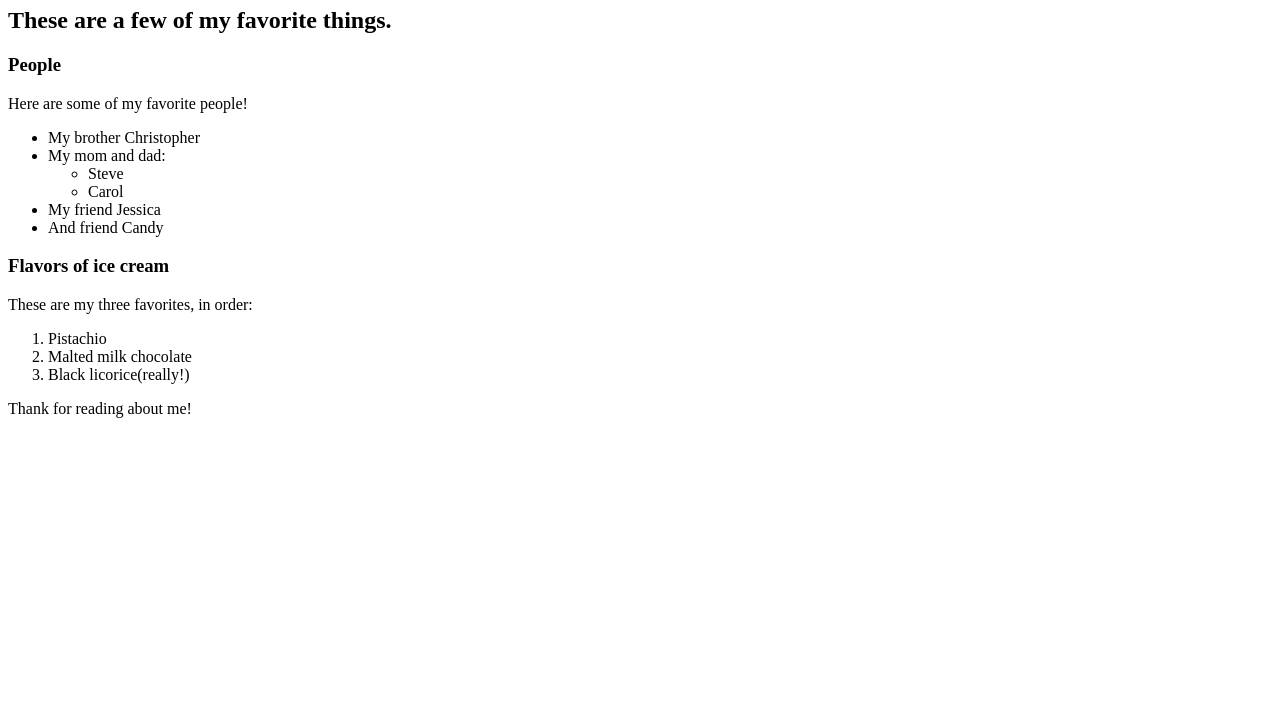
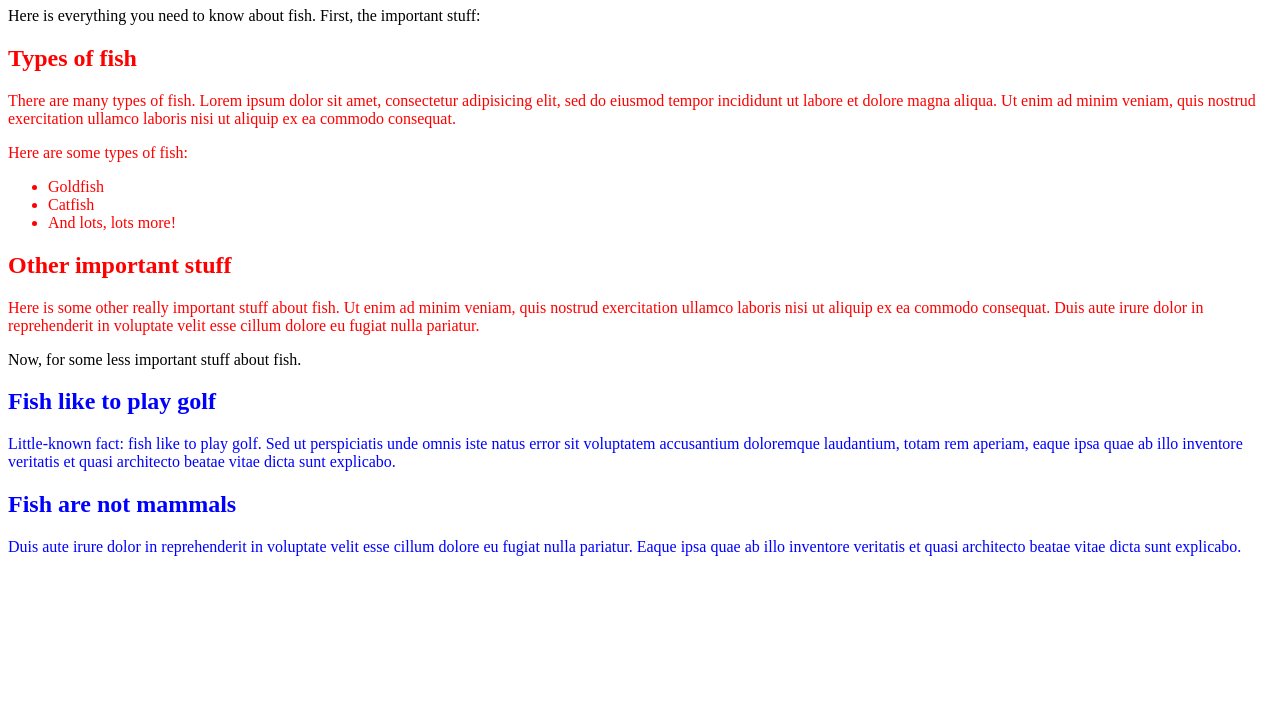
Before and after one commit to kit43/test, a plain HTML site: page fish.html in a window 1280 px wide. Shown: the part 73-800 px from the top of the page. Drawn offline with Linux system fonts and the light colour scheme.

Commit message:
mise a jour 2

```diff
--- a/css/styles.css
+++ b/css/styles.css
@@ -8,3 +8,11 @@ p.author{
 	font-style: italic;
 	font-weight: bold;
 }
+
+.important{
+	color: red;
+}
+
+.unimportant{
+	color: blue;
+}
--- a/fish.html
+++ b/fish.html
@@ -1,35 +1,39 @@
 <!DOCTYPE html>
 <html>
 	<head>
-		<title>Les choses préférées de ines</title>
-		<link rel="stylesheet" type="text/css" href="./css/styles.css">
+		<link rel="stylesheet" type="text/css" href="css/styles.css" media="all">
+		<title>Everithing about fish</title>
 	</head>
+
 	<body>
-		<h1>Mes choses préférées</h1>
-		<h2>These are a few of my favorite things.</h2>
+		<h1>Everything about fish</h1>
 
-		<h3>People</h3>
-		<p>Here are some of my favorite people!</p>
-		<ul>
-			<li>My brother Christopher</li>
-			<li>My mom and dad:
-				<ul>
-					<li>Steve</li>
-					<li>Carol</li>
-				</ul>
-			</li>
-			<li>My friend Jessica</li>
-			<li>And friend Candy</li>
+		<p>Here is everything you need to know about fish. First, the important stuff:</p>
+
+		<h2 class="important">Types of fish</h2>
+
+		<p class="important">There are many types of fish. Lorem ipsum dolor sit amet, consectetur adipisicing elit, sed do eiusmod tempor incididunt ut labore et dolore magna aliqua. Ut enim ad minim veniam, quis nostrud exercitation ullamco laboris nisi ut aliquip ex ea commodo consequat.</p>
+
+		<p class="important">Here are some types of fish:</p>
+
+		<ul class="important">
+			<li>Goldfish</li>
+			<li>Catfish</li>
+			<li>And lots, lots more!</li>
 		</ul>
 
-		<h3>Flavors of ice cream</h3>
-		<p>These are my three favorites, in order:</p>
-		<ol>
-			<li>Pistachio</li>
-			<li>Malted milk chocolate</li>
-			<li>Black licorice(really!)</li>
-		</ol>
+		<h2 class="important">Other important stuff</h2>
 
-		<p>Thank for reading about me!</p>
+		<p class="important">Here is some other really important stuff about fish. Ut enim ad minim veniam, quis nostrud exercitation ullamco laboris nisi ut aliquip ex ea commodo consequat. Duis aute irure dolor in reprehenderit in voluptate velit esse cillum dolore eu fugiat nulla pariatur.</p>
+
+		<p>Now, for some less important stuff about fish.</p>
+
+		<h2 class="unimportant">Fish like to play golf</h2>
+
+		<p class="unimportant">Little-known fact: fish like to play golf. Sed ut perspiciatis unde omnis iste natus error sit voluptatem accusantium doloremque laudantium, totam rem aperiam, eaque ipsa quae ab illo inventore veritatis et quasi architecto beatae vitae dicta sunt explicabo.</p>
+
+		<h2 class="unimportant">Fish are not mammals</h2>
+
+		<p class="unimportant">Duis aute irure dolor in reprehenderit in voluptate velit esse cillum dolore eu fugiat nulla pariatur. Eaque ipsa quae ab illo inventore veritatis et quasi architecto beatae vitae dicta sunt explicabo.</p>
 	</body>
 </html>
```
Also changed, not shown: fish2.html (added, +44 -0 lines), paragraphe.html (+7 -0 lines).
